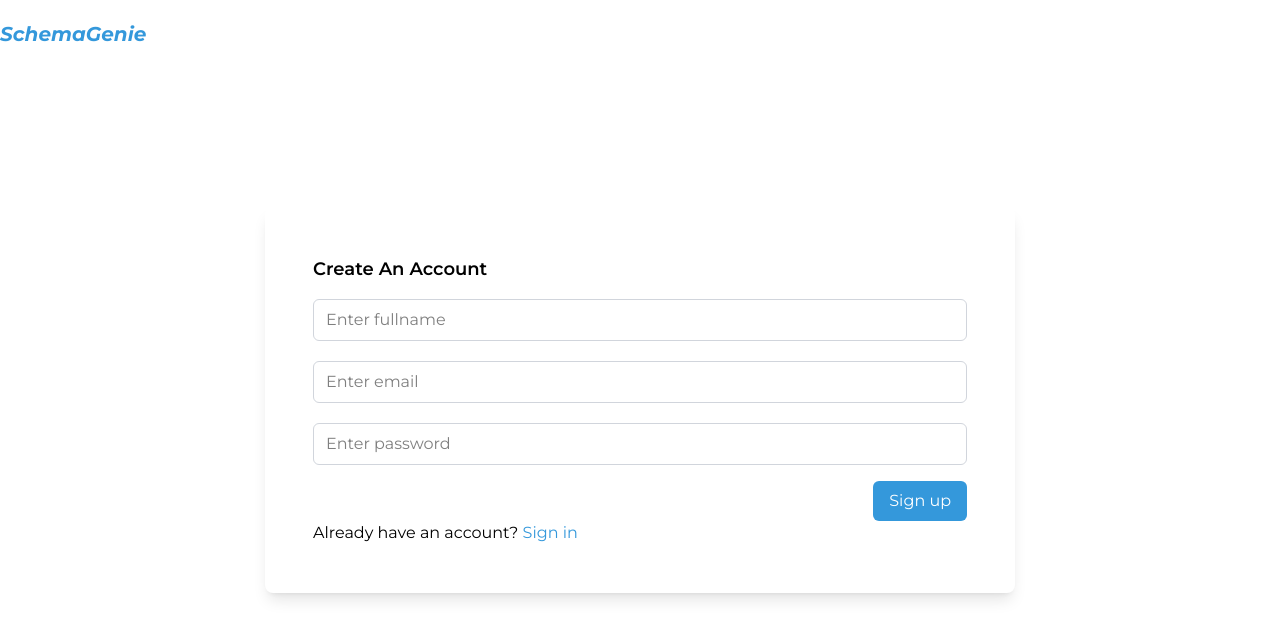
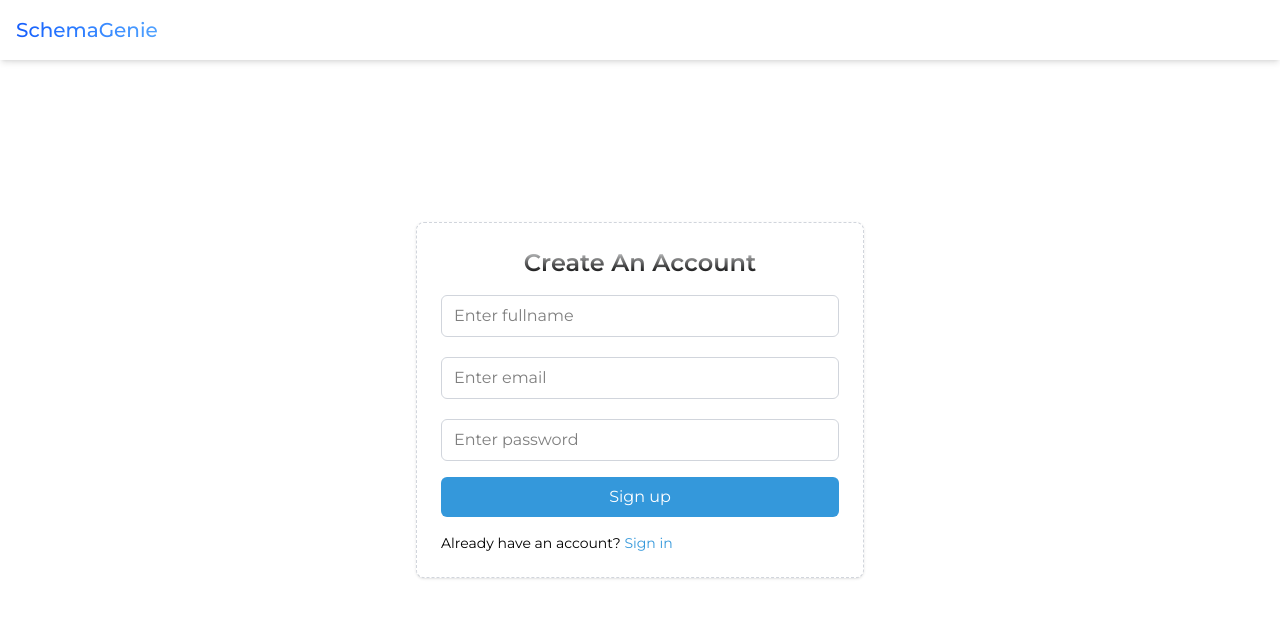
Before and after one commit to Darkeh1807/SchemaGenie, a React (Vite) app: page /signup in a window 1280 px wide. Shown: the top 638 px of the page. Built offline with nearby package versions, Linux system fonts and the light colour scheme.

Commit message:
restyled the navbar, and the signin and singup pages

```diff
--- a/src/Components/NavBar.tsx
+++ b/src/Components/NavBar.tsx
@@ -36,30 +36,44 @@ export const NavBar = () => {
   };
 
   return (
-    <div className="bg-white container top-0 left-0 right-0 mx-auto px-4 md:px-0 py-5 flex items-center justify-between">
-      <NavLink to="/" onClick={handleLogoClick}>
-        <h2 className="text-xl font-bold italic text-bluePrimary">
+    <nav className="backdrop-blur-md bg-white shadow-md sticky top-0 z-50">
+      <div className="container mx-auto px-4 py-4">
+        <div className="flex items-center justify-between">
+          <div className="flex items-center space-x-4">
+            <NavLink
+              to="/"
+              onClick={handleLogoClick}
+              className="flex items-center space-x-3"
+            >
+              <h2 className="text-xl font-medium bg-gradient-to-r from-blue-600 to-blue-400 bg-clip-text text-transparent dark:from-blue-400 dark:to-blue-300">
                 {AppConstants.appName}
               </h2>
             </NavLink>
-      <p className=" text-base/[28px] hidden md:block">
+          </div>
+
+          <p className="text-base font-medium text-gray-700 dark:text-gray-300 hidden md:block transition-colors">
             {projectTitle ?? localStorage.getItem("project_title") ?? ""}
           </p>
-      <div className="flex items-center gap-4">
+
+          <div className="flex items-center space-x-6">
             {userName && (
-          <p
+              <button
                 onClick={handleSignOut}
-            className=" text-base text-red-500 cursor-pointer"
+                className="text-sm font-medium text-gray-600 hover:text-red-500 dark:text-gray-400 dark:hover:text-red-400 transition-colors"
               >
-            Logout
-          </p>
+                Sign out
+              </button>
             )}
             {userName && (
-          <div className="flex items-center justify-center h-10 w-10 bg-bluePrimary cursor-pointer text-white rounded-full">
-            <p className="text-base">{userName.charAt(0).toUpperCase()}</p>
+              <div className="flex items-center justify-center h-9 w-9 rounded-full bg-gradient-to-r from-blue-600 to-blue-400 text-white shadow-lg shadow-blue-500/20">
+                <p className="text-sm font-medium">
+                  {userName.charAt(0).toUpperCase()}
+                </p>
               </div>
             )}
           </div>
         </div>
+      </div>
+    </nav>
   );
 };
--- a/src/Pages/SignIn.tsx
+++ b/src/Pages/SignIn.tsx
@@ -91,8 +91,13 @@ export const SignIn = () => {
 
   return (
     <div className="fixed px-4 md:px-0 inset-0 flex items-center justify-center z-50">
-      <form className="bg-white p-12 rounded-lg shadow-lg" onSubmit={signIn}>
-        <h2 className="text-lg font-semibold mb-4">Sign In to Your Account</h2>
+      <form
+        className="bg-white p-6 w-md rounded-lg shadow-sm border border-dashed border-gray-300"
+        onSubmit={signIn}
+      >
+        <h2 className="text-lg md:text-2xl text-center font-semibold mb-4 text-transparent bg-clip-text bg-gradient-to-b from-black to-gray-50">
+          Sign In to Your Account
+        </h2>
 
         <input
           type="text"
@@ -100,7 +105,9 @@ export const SignIn = () => {
           value={email}
           onChange={handleEmailFieldChange}
           placeholder="Enter email"
-          className="w-full px-3 py-2 border border-gray-300 rounded-md focus:outline-none focus:ring-2 mb-5"
+          className="w-full px-3 py-2 border border-gray-300 rounded-md
+          focus:outline-none hover:focus:border-bluePrimary/40 hover:animate-pulse focus:animate-none focus:ring-2
+          focus:ring-cyan-500/20 transition-all duration-500 mb-5"
         />
 
         <input
@@ -109,14 +116,16 @@ export const SignIn = () => {
           value={password}
           onChange={handlePasswordFieldChange}
           placeholder="Enter password"
-          className="w-full px-3 py-2 border border-gray-300 rounded-md focus:outline-none focus:ring-2"
+          className="w-full px-3 py-2 border border-gray-300 rounded-md
+          focus:outline-none hover:focus:border-bluePrimary/40 hover:animate-pulse focus:animate-none focus:ring-2
+          focus:ring-cyan-500/20 transition-all duration-500"
         />
 
-        <div className="flex justify-end mt-4 space-x-3">
+        <div className="flex justify-start w-full mt-4 space-x-3">
           <button
             type="submit"
             disabled={loading}
-            className="bg-bluePrimary cursor-pointer text-white px-4 py-2 rounded-md hover:bg-bluePrimary transition disabled:bg-gray-400"
+            className="bg-bluePrimary w-full cursor-pointer text-white px-4 py-2 rounded-md hover:bg-bluePrimary/70 transition disabled:bg-gray-400"
           >
             {loading ? (
               <div className="border-2 h-4 w-4 border-b-0 border-white rounded-full animate-spin"></div>
@@ -126,7 +135,7 @@ export const SignIn = () => {
           </button>
         </div>
 
-        <p className="text-base">
+        <p className="text-sm mt-4">
           Don't have an account?{" "}
           <span
             onClick={() => navigate("/signup")}
--- a/src/Pages/SignUp.tsx
+++ b/src/Pages/SignUp.tsx
@@ -80,7 +80,6 @@ export const SignUp = () => {
         setIsSignUpSuccess(true);
         setSignUpStatusMessage("Sign-in successful!");
 
-
         setUserId(response.newUser._id);
         setUserName(response.newUser.name);
 
@@ -105,33 +104,38 @@ export const SignUp = () => {
 
   return (
     <div className="fixed px-4 md:px-0 inset-0 flex items-center justify-center z-50">
-      <form className="bg-white  p-12 rounded-lg shadow-lg">
-        <h2 className="text-lg font-semibold mb-4">Create An Account</h2>
+      <form className="bg-white p-6 w-md rounded-lg shadow-sm border border-dashed border-gray-300">
+        <h2 className="text-lg md:text-2xl text-center font-semibold mb-4 text-transparent bg-clip-text bg-gradient-to-t from-black to-gray-50">
+          Create An Account
+        </h2>
         <input
           type="text"
           placeholder="Enter fullname"
           required
           onChange={handleNameFieldChange}
-          className="w-full px-3 py-2 border border-gray-300 rounded-md focus:outline-none focus:ring-2 mb-5 "
-        />
+          className="w-full px-3 py-2 border border-gray-300 rounded-md
+          focus:outline-none hover:focus:border-bluePrimary/40 hover:animate-pulse focus:animate-none focus:ring-2
+          focus:ring-cyan-500/20 transition-all duration-500 mb-5"        />
         <input
           type="text"
           placeholder="Enter email"
           required
           onChange={handleEmailFieldChange}
-          className="w-full px-3 py-2 border border-gray-300 rounded-md focus:outline-none focus:ring-2 mb-5 "
-        />
+          className="w-full px-3 py-2 border border-gray-300 rounded-md
+          focus:outline-none hover:focus:border-bluePrimary/40 hover:animate-pulse focus:animate-none focus:ring-2
+          focus:ring-cyan-500/20 transition-all duration-500 mb-5"        />
         <input
           type="text"
           required
           onChange={handlePasswordFieldChange}
           placeholder="Enter password"
-          className="w-full px-3 py-2 border border-gray-300 rounded-md focus:outline-none focus:ring-2 "
-        />
+          className="w-full px-3 py-2 border border-gray-300 rounded-md
+          focus:outline-none hover:focus:border-bluePrimary/40 hover:animate-pulse focus:animate-none focus:ring-2
+          focus:ring-cyan-500/20 transition-all duration-500"        />
         <div className="flex justify-end mt-4 space-x-3">
           <button
             onClick={signUp}
-            className="bg-bluePrimary cursor-pointer text-white px-4 py-2 rounded-md hover:bg-bluePrimary transition disabled:bg-gray-400"
+            className="bg-bluePrimary w-full cursor-pointer text-white px-4 py-2 rounded-md hover:bg-bluePrimary/70 transition disabled:bg-gray-400"
           >
             {loading ? (
               <div className="border-2 h-4 w-4 border-b-0 border-white rounded-full animate-spin"></div>
@@ -140,7 +144,7 @@ export const SignUp = () => {
             )}
           </button>
         </div>
-        <p className=" text-base">
+        <p className="text-sm mt-4">
           Already have an account?{" "}
           <span
             onClick={() => navigate("/")}
```
Lines whose indentation alone changed are shown as unchanged.
